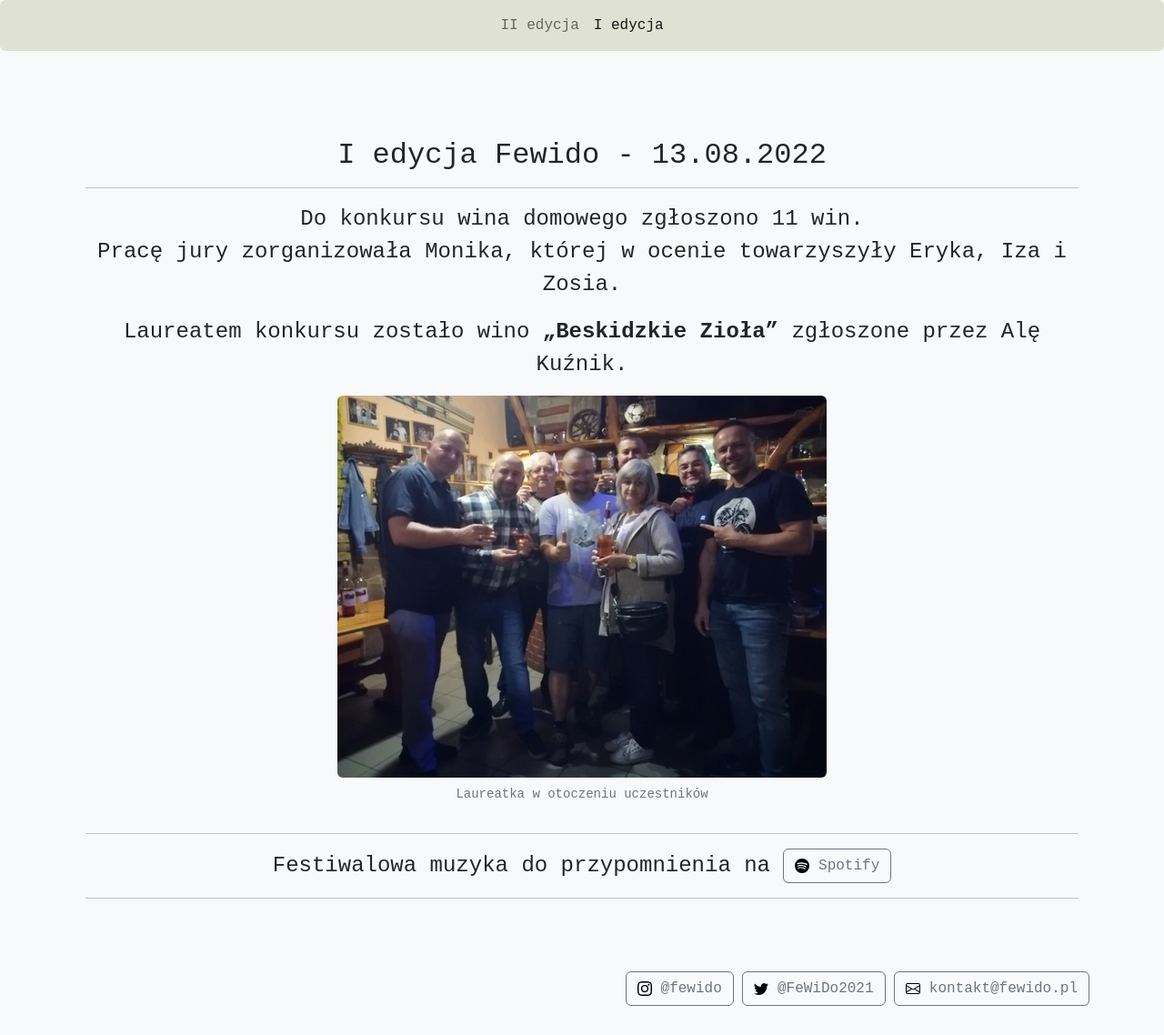
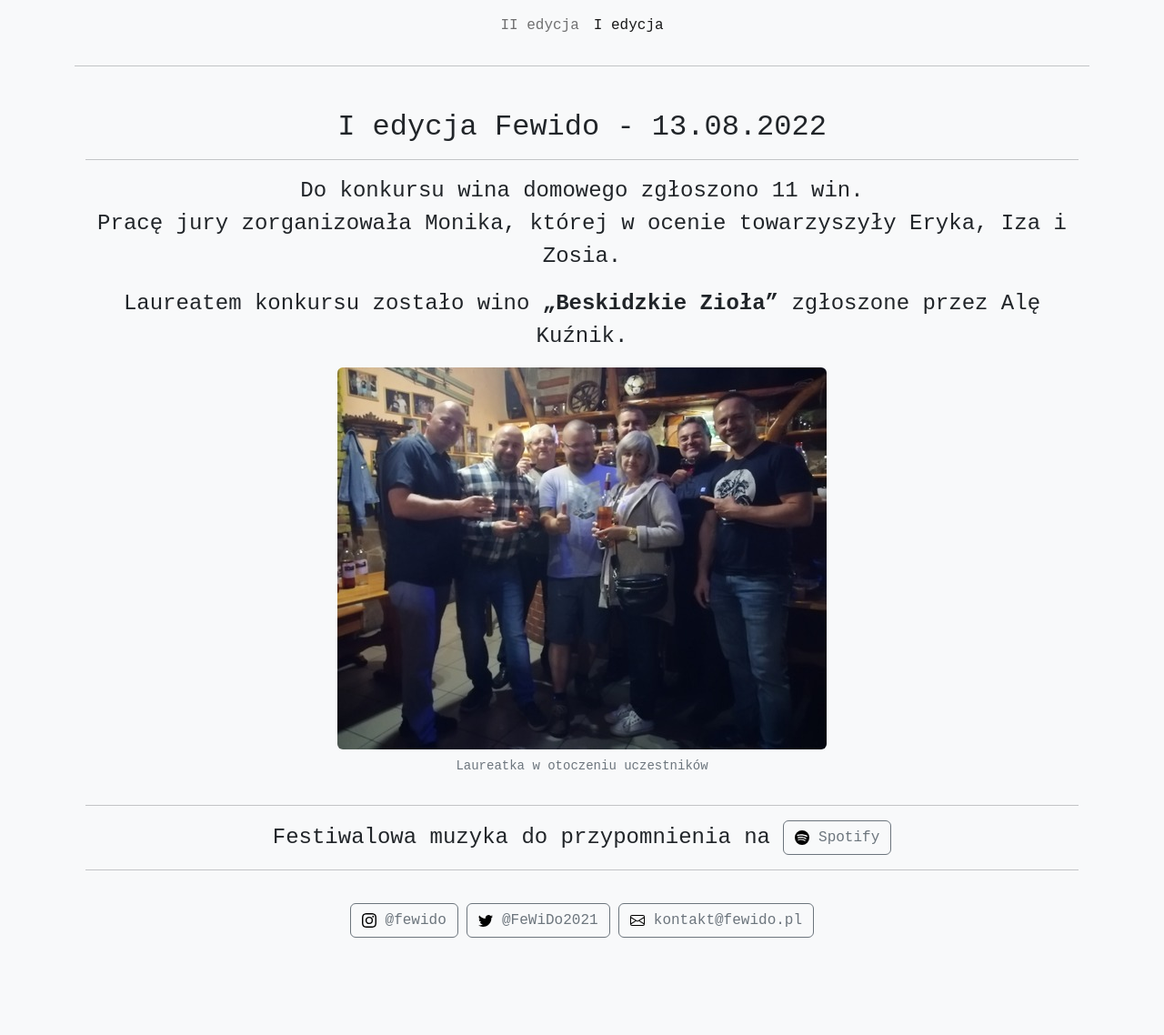
Before and after one commit to morgoth/fewido, a Jekyll site: the page built from 2022.html, in a window 1280 px wide. Shown: the whole page at 91% size. Built offline with Jekyll 4.4.1, drawn with Linux system fonts in a browser that asks for light colours; some web fonts are replaced; after the commit the page ends 1047 px from its top, so only the background shows below that.

Commit message:
layout updates

```diff
--- a/2022.html
+++ b/2022.html
@@ -2,7 +2,7 @@
 layout: default
 ---
 
-<div class="container-fluid py-5">
+<div class="container-fluid pb-1">
   <div class="row mt-5">
     <div class="col mx-auto text-center">
       <h2>I edycja Fewido - 13.08.2022</h2>
--- a/_layouts/default.html
+++ b/_layouts/default.html
@@ -19,7 +19,7 @@
     <link rel="stylesheet" href="/assets/css/main.css">
   </head>
   <body class="d-flex flex-column h-100 bg-light">
-    <nav id="main-navbar" class="navbar navbar-expand-lg rounded">
+    <nav class="navbar navbar-expand-lg rounded">
       <div class="container-fluid">
         <button class="navbar-toggler" type="button" data-bs-toggle="collapse" data-bs-target="#navbar" aria-controls="navbar" aria-expanded="false" aria-label="Nawigacja">
           <span class="navbar-toggler-icon"></span>
@@ -36,14 +36,23 @@
         </div>
       </div>
     </nav>
-    <section class="container">{{ content }}</section>
+    <section class="container">
+      <hr>
+      {{ content }}
+    </section>
     <footer class="mt-auto py-3 bg-light">
       <div class="container ">
-        <p class="text-end text-muted">
-          <a href="https://www.instagram.com/fewido/" class="btn btn-outline-secondary"><img src="/assets/images/instagram.svg" alt="instagram" title="Instagram"> @fewido</a>
-          <a href="https://twitter.com/FeWiDo2021" class="btn btn-outline-secondary"><img src="/assets/images/twitter.svg" alt="twitter" title="Twitter"> @FeWiDo2021</a>
-          <a href="mailto:kontakt@fewido.pl" class="btn btn-outline-secondary"><img src="/assets/images/envelope.svg" alt="email" title="Email"> kontakt@fewido.pl</a>
-        </p>
+        <div class="text-center text-muted">
+          <p class="d-md-inline d-sm-block">
+            <a href="https://www.instagram.com/fewido/" class="btn btn-outline-secondary"><img src="/assets/images/instagram.svg" alt="instagram" title="Instagram"> @fewido</a>
+          </p>
+          <p class="d-md-inline d-sm-block">
+            <a href="https://twitter.com/FeWiDo2021" class="btn btn-outline-secondary"><img src="/assets/images/twitter.svg" alt="twitter" title="Twitter"> @FeWiDo2021</a>
+          </p>
+          <p class="d-md-inline d-sm-block">
+            <a href="mailto:kontakt@fewido.pl" class="btn btn-outline-secondary"><img src="/assets/images/envelope.svg" alt="email" title="Email"> kontakt@fewido.pl</a>
+          </p>
+        </div>
       </div>
     </footer>
   </body>
--- a/assets/css/main.css
+++ b/assets/css/main.css
@@ -5,7 +5,3 @@ body {
 .logo-text {
   font-size: 2rem;
 }
-
-#main-navbar {
-  background-color:#DFE2D2;
-}
--- a/index.html
+++ b/index.html
@@ -2,9 +2,9 @@
 layout: default
 ---
 
-<div class="container-fluid py-5">
+<div class="container-fluid py-3">
   <div class="row">
-    <div class="col-12 col-lg-6">
+    <div class="col-12 col-lg-6 mb-4">
       <div class="row">
         <div class="col-lg-1 col-2">
           <img src="/assets/images/logo.svg" alt="logo">
@@ -34,7 +34,7 @@ layout: default
       <p class="mb-4 mt-5">Zdjęcia tematyczne na Instagramie</p>
       <p><a href="https://www.instagram.com/fewido/" class="btn btn-secondary btn-lg">Zobacz</a></p>
     </div>
-    <div class="col">
+    <div class="col text-center">
       <img src="/assets/images/kieliszek-wina.jpg" width="260" height="300" class="rounded img-fluid" alt="Kieliszek wina">
     </div>
   </div>
```
Also changed, not shown: Gemfile.lock.
